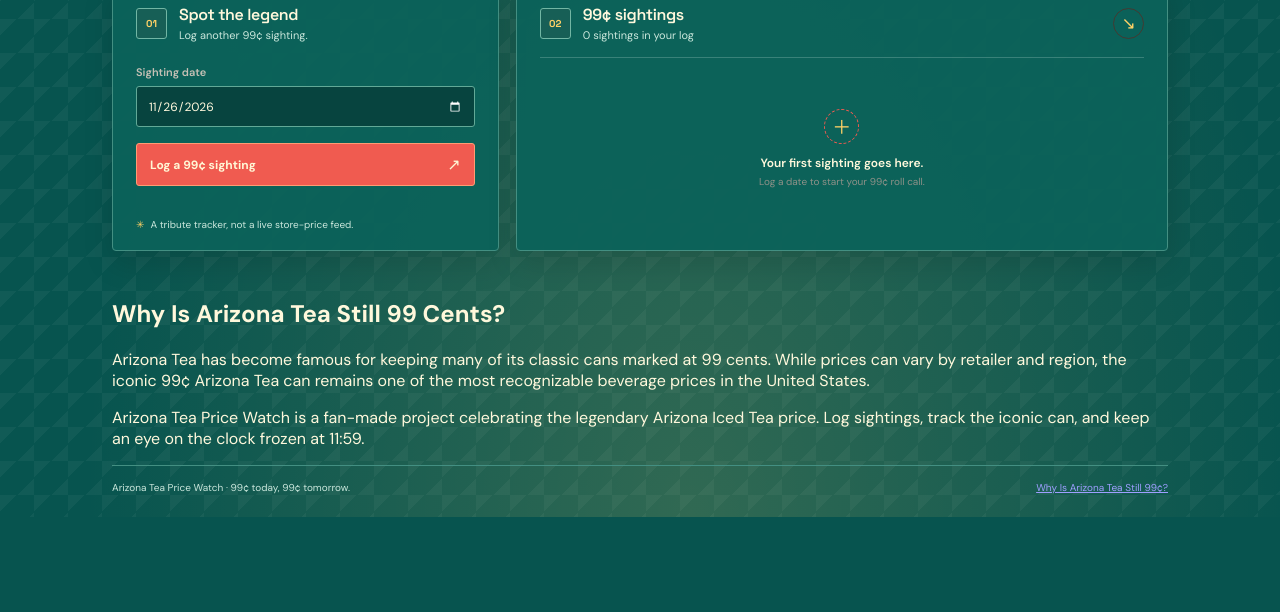
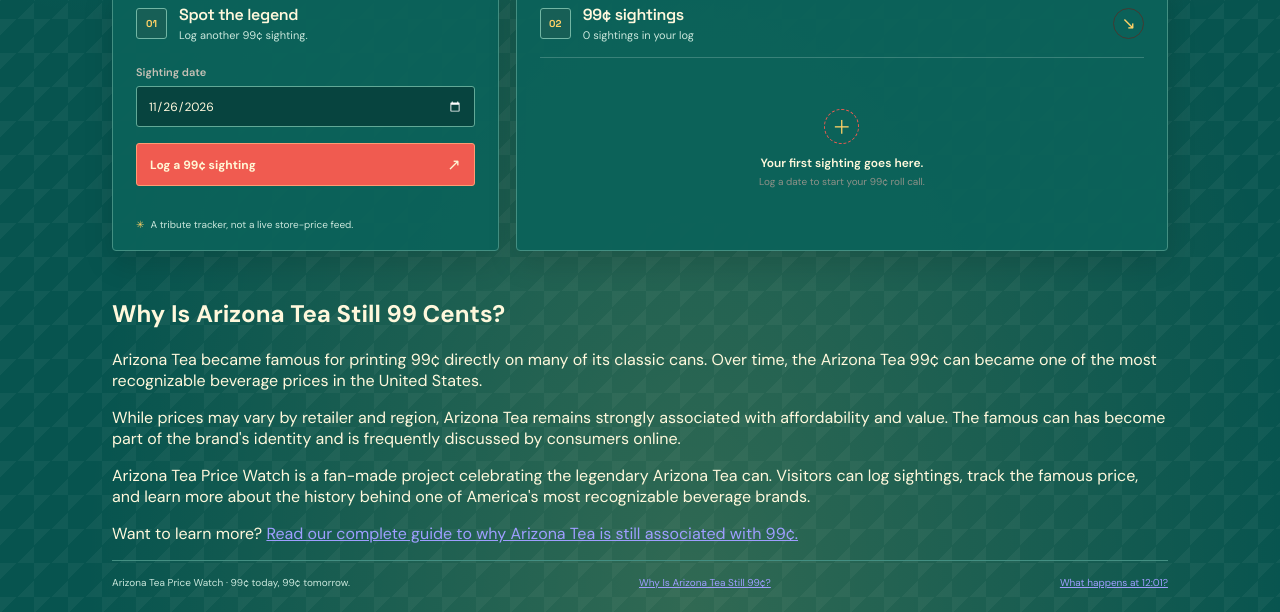
Before and after one commit to artisansmassachusetts/ArizonaTea-Dooms-Day, a plain HTML site: page index.html in a window 1280 px wide. Shown: the part 627-1239 px from the top of the page. Before the commit the page ends 1144 px from the top, so only its background shows below. Drawn offline with Linux system fonts and the light colour scheme.

Commit message:
Update index.html

```diff
--- a/index.html
+++ b/index.html
@@ -19,6 +19,10 @@
   name="description"
   content="Arizona Tea Price Watch tracks the legendary 99¢ Arizona Iced Tea can. Log sightings, celebrate the famous price, and discover the hidden 12:01 timeline."
 />
+    <meta
+  name="keywords"
+  content="Arizona Tea, Arizona Tea 99 cents, Arizona Tea price, Arizona Tea price watch, Arizona Tea tracker, Arizona Iced Tea, Arizona Tea inflation"
+/>
     <meta name="theme-color" content="#073c3b" />
    <title>Arizona Tea Price Watch | Tracking the Legendary 99¢ Can</title>
     <link rel="preconnect" href="https://fonts.googleapis.com" />
@@ -34,7 +38,7 @@
   <body>
     <main class="page-shell">
       <header class="topbar">
-        <a class="brand" href="#" aria-label="Arizona Tea Price Watch home">
+        <a class="brand" href="index.html" aria-label="Arizona Tea Price Watch home">
   <span class="brand-mark" aria-hidden="true">99¢</span>
   <span>ARIZONA TEA <span class="brand-light">PRICE WATCH</span></span>
 </a>
@@ -153,16 +157,31 @@ celebrate the price, and keep an eye on the clock. Somehow, it's still holding a
   </h2>
 
   <p>
-    Arizona Tea has become famous for keeping many of its classic cans marked
-    at 99 cents. While prices can vary by retailer and region, the iconic
-    99¢ Arizona Tea can remains one of the most recognizable beverage prices
-    in the United States.
+    Arizona Tea became famous for printing 99¢ directly on many of its
+    classic cans. Over time, the Arizona Tea 99¢ can became one of the
+    most recognizable beverage prices in the United States.
   </p>
 
   <p>
-    Arizona Tea Price Watch is a fan-made project celebrating the legendary
-    Arizona Iced Tea price. Log sightings, track the iconic can, and keep an
-    eye on the clock frozen at 11:59.
+    While prices may vary by retailer and region, Arizona Tea remains
+    strongly associated with affordability and value. The famous can has
+    become part of the brand's identity and is frequently discussed by
+    consumers online.
+  </p>
+
+  <p>
+    Arizona Tea Price Watch is a fan-made project celebrating the
+    legendary Arizona Tea can. Visitors can log sightings, track the
+    famous price, and learn more about the history behind one of
+    America's most recognizable beverage brands.
+  </p>
+
+  <p>
+    Want to learn more?
+    <a href="why-is-arizona-tea-still-99-cents.html">
+      Read our complete guide to why Arizona Tea is still associated
+      with 99¢.
+    </a>
   </p>
 
 </section>
@@ -178,6 +197,12 @@ celebrate the price, and keep an eye on the clock. Somehow, it's still holding a
     </a>
   </span>
 
+  <span>
+    <a href="midnight.html">
+      What happens at 12:01?
+    </a>
+  </span>
+
 </footer>
     </main>
   </body>
```
